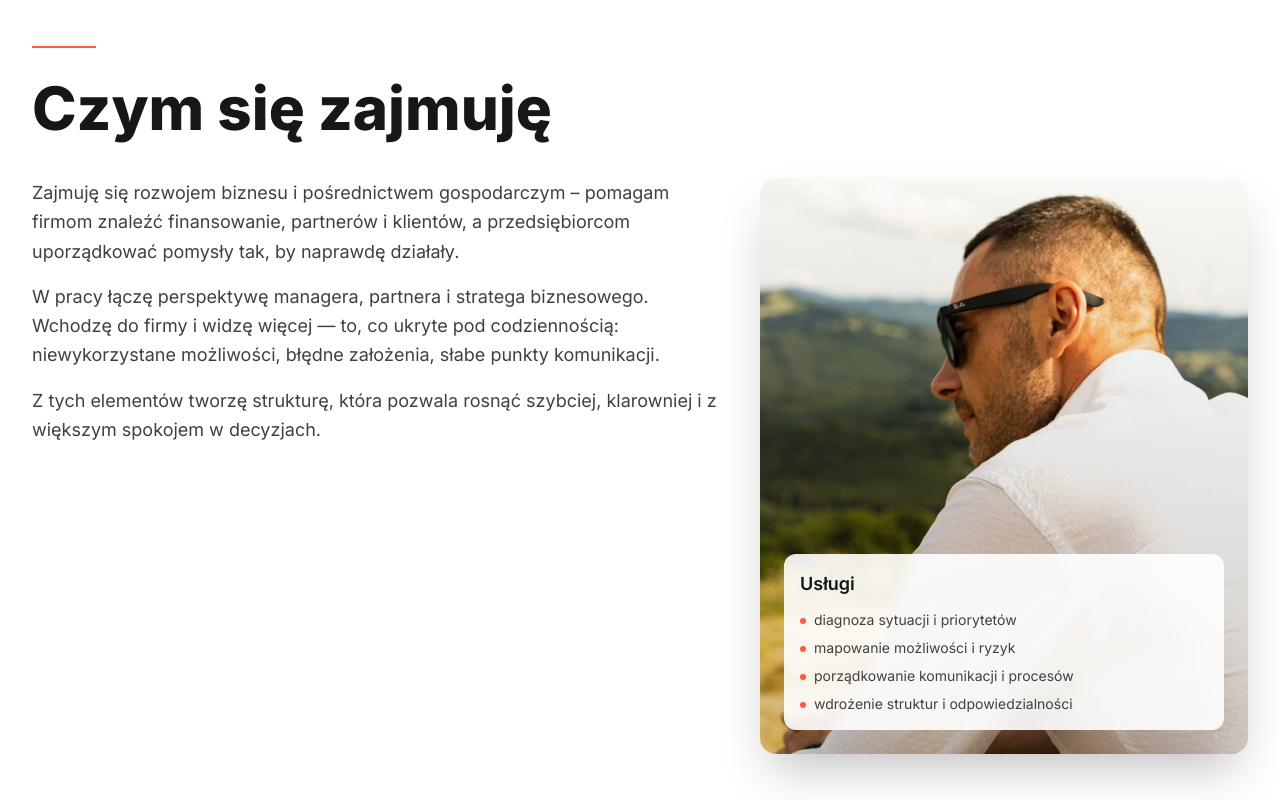
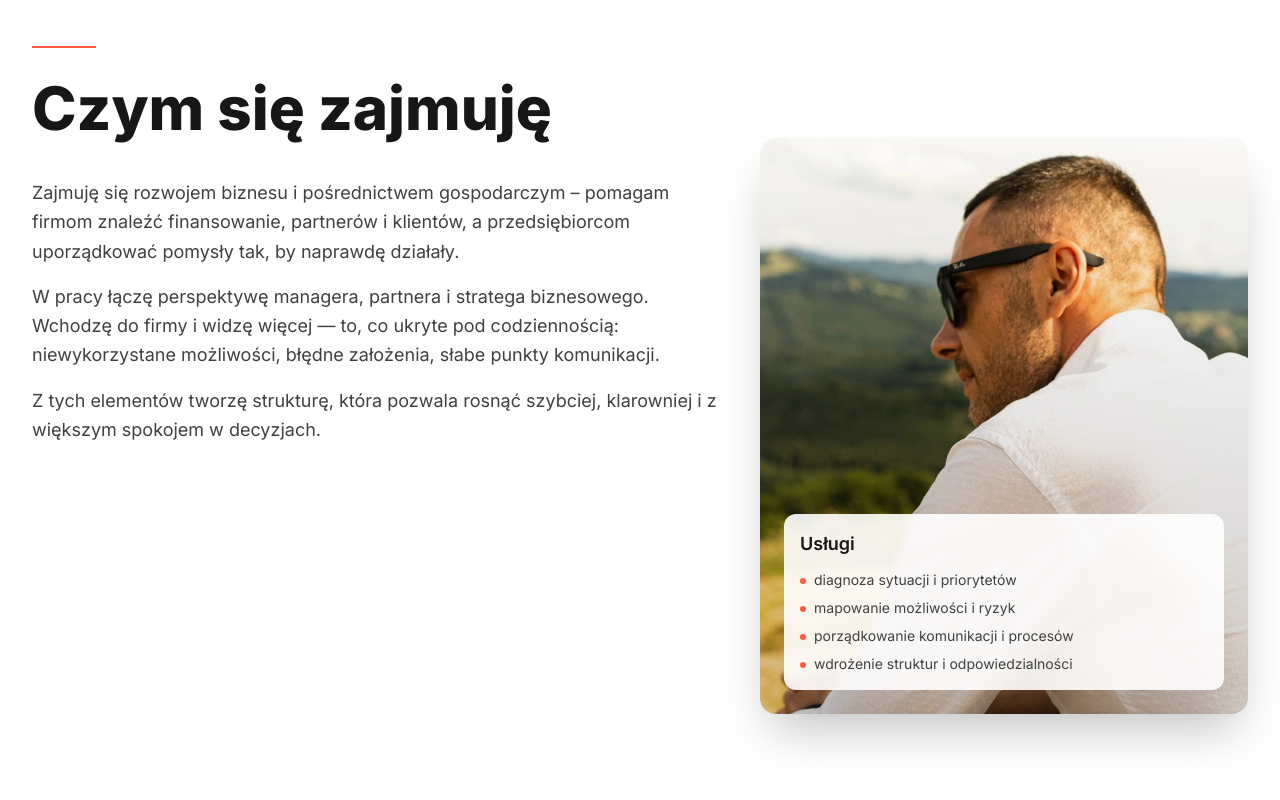
Before and after one commit to technikyvl/MAGIC-LANDING-PAGE-NEW, a Next.js app in the folder MAGICLIFELANDING/: page /wspolpraca in a window 1280 px wide. Shown: the part 1760-2560 px from the top of the page. Built offline with nearby package versions, Linux system fonts and the light colour scheme.

Commit message:
Update page.jsx

```diff
--- a/MAGICLIFELANDING/app/wspolpraca/page.jsx
+++ b/MAGICLIFELANDING/app/wspolpraca/page.jsx
@@ -229,7 +229,7 @@ export default function WspolpracaPage() {
               <p>W pracy łączę perspektywę managera, partnera i stratega biznesowego. Wchodzę do firmy i widzę więcej — to, co ukryte pod codziennością: niewykorzystane możliwości, błędne założenia, słabe punkty komunikacji.</p>
               <p>Z tych elementów tworzę strukturę, która pozwala rosnąć szybciej, klarowniej i z większym spokojem w decyzjach.</p>
             </div>
-            <div className="slow-reveal lg:col-span-5">
+            <div className="slow-reveal lg:col-span-5 lg:-mt-8 xl:-mt-10">
               <div className="relative rounded-2xl overflow-hidden shadow-2xl">
                 <img
                   src="/testimonials/Praktyk hipnozy 2.webp"
```
